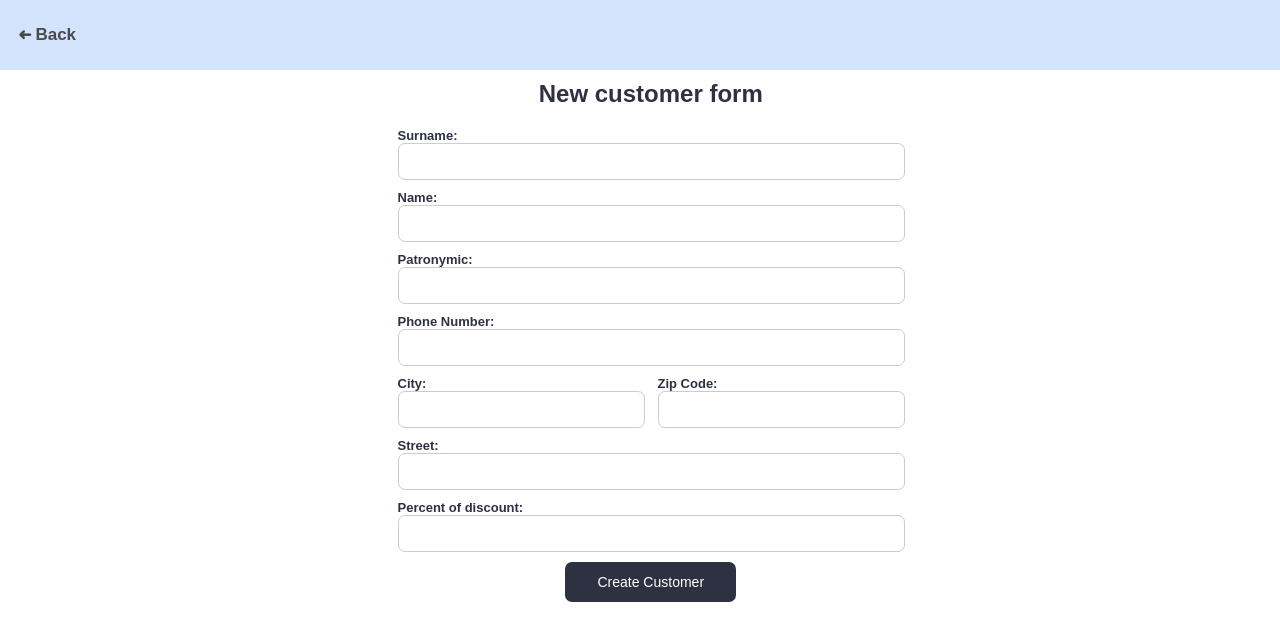
After one commit to Zhenyettta/3LAGODA, a Django app: page /home/customers/addcustomer in a window 1280 px wide. The commit adds this page. Shown: the top 641 px of the page. Run offline with Django 4.2, Linux system fonts and the light colour scheme.

Commit message:
something added, i dont know what

```diff
--- a/3LAGODA/back/urls.py
+++ b/3LAGODA/back/urls.py
@@ -82,13 +82,15 @@ urlpatterns = [
     path('home/product_view/search_category/', views.search_category, name='search_category'),
     path('home/product_view/get_product_by_name/', views.get_product_by_name, name='get_product_by_name'),
 
-    #In Store
+    # In Store
     path('home/instoreproducts_view/', views.instoreproducts_view, name='instoreproducts_view'),
     path('home/instoreproducts_view/sale_sort_selected/', views.sale_sort_selected, name='sale_sort_selected'),
-    path('home/instoreproducts_view/get_in_store_by_upc_sale/', views.get_in_store_by_upc_sale, name='get_in_store_by_upc_sale'),
+    path('home/instoreproducts_view/get_in_store_by_upc_sale/', views.get_in_store_by_upc_sale,
+         name='get_in_store_by_upc_sale'),
 
-    #Customers
+    # Customers
     path('home/customers_view/', views.customers_view, name='customers_view'),
+    path('home/customers/addcustomer', views.add_customer_sales, name='add_customer'),
     path('home/customers_view/edit/<int:id>/', views.edit_customer_button_sales, name='edit_customer'),
     path('home/customers_view/<int:id>/delete/', views.delete_customer_as_sale, name='delete_customer'),
     path('home/customers_list/get_customer_by_name/', views.get_customer_by_name, name='get_customer_by_name'),
--- a/3LAGODA/back/views.py
+++ b/3LAGODA/back/views.py
@@ -1081,8 +1081,6 @@ def create_check(request):
                 cursor.execute(query)
                 checks = cursor.fetchall()
 
-                context = {'checks': checks}
-
                 return redirect('sale')
     return JsonResponse({'error': 'Invalid request method'})
 
@@ -1237,3 +1235,27 @@ def find_product(request):
     html = render(request, 'manager/in_store_products/in_store_sum.html', {'products': products}).content
     html = html.decode('utf-8')
     return JsonResponse({'html': html})
+
+
+def add_customer_sales(request):
+    if request.method == 'POST':
+        form = CustomerForm(request.POST)
+        if form.is_valid():
+            data = form.cleaned_data
+            for key, value in data.items():
+                if value == "":
+                    data[key] = None
+            create_customer(
+                data['surname'],
+                data['name'],
+                data['patronymic'],
+                data['phone_number'],
+                data['city'],
+                data['street'],
+                data['zip_code'],
+                data['percent'],
+            )
+            return redirect('customers_view')
+    else:
+        form = CustomerForm()
+    return render(request, 'sales/customers/add_customer.html', {'form': form})
--- /dev/null
+++ b/3LAGODA/templates/sales/customers/add_customer.html
@@ -0,0 +1,63 @@
+{% extends 'base.html' %}
+
+{% block title %}
+    Create Customer
+{% endblock %}
+
+
+{% block head %}
+    {% load static %}
+    <link rel="stylesheet" type="text/css" href="{% static 'css/form.css' %}">
+{% endblock %}
+
+{% block content %}
+    <div class="header">
+        <button class="button button-back" id="create-employee-btn"
+                onclick="location.href='/home/customers_view'"> <span
+                class="arrow">➜</span> Back
+        </button>
+
+    </div>
+    <form class="form" method="post">
+        {% csrf_token %}
+        <h2>New customer form</h2>
+        <div>
+            <label class="label" for="surname">Surname:</label>
+            <div><input class="input" type="text" id="surname" name="surname" required></div>
+        </div>
+        <div>
+            <label class="label" for="name">Name:</label>
+            <div><input class="input" type="text" id="name" name="name" required></div>
+        </div>
+        <div>
+            <label class="label" for="patronymic">Patronymic:</label>
+            <div><input class="input" type="text" id="patronymic" name="patronymic"></div>
+        </div>
+        <label class="label" for="phone_number">Phone Number:</label>
+        <div><input class="input" type="tel" id="phone_number" name="phone_number" required></div>
+        </div>
+        <div class="form-wrapper">
+            <div class="el-wrapper">
+                <label class="label" for="city">City:</label>
+                <div><input class="input" type="text" id="city" name="city"></div>
+            </div>
+            <div class="el-wrapper">
+                <label class="label" for="zip_code">Zip Code:</label>
+                <div><input class="input" type="text" id="zip_code" name="zip_code"></div>
+            </div>
+        </div>
+        <div>
+            <label class="label" for="street">Street:</label>
+            <div><input class="input" type="text" id="street" name="street"></div>
+        </div>
+        <div>
+            <label class="label" for="percent">Percent of discount:</label>
+            <div><input class="input" type="text" id="percent" name="percent" required></div>
+        </div>
+        <div class="btn-div">
+            <button class="button button-confirm" id="create-employee-btn">Create Customer</button>
+        </div>
+    </form>
+
+
+{% endblock %}
--- a/3LAGODA/templates/sales/customers/customers_view.html
+++ b/3LAGODA/templates/sales/customers/customers_view.html
@@ -14,6 +14,8 @@
 {% block content %}
     <div class="header">
         <button class="button button-back" onclick="location.href='/home/'"><span class="arrow">➜</span> Back</button>
+        <button class="button button-header" onclick="location.href='/home/customers/addcustomer'">Add Customer</button>
+
 
         <div class="search-wrapper">
             <input type="text" class="search-input" id="search-input" placeholder="Name">
```
Also changed, not shown: 3LAGODA/templates/manager/customers/edit_customer.html (+15 -8 lines), 3LAGODA/templates/manager/employee/edit_employee.html (+4 -3 lines), 3LAGODA/templates/sales/create_check.html (+12 -2 lines), 3LAGODA/templates/sales/customers/edit_cust_from_sale.html (+16 -8 lines), 3LAGODA/templates/sales/home.html (+7 -0 lines).
